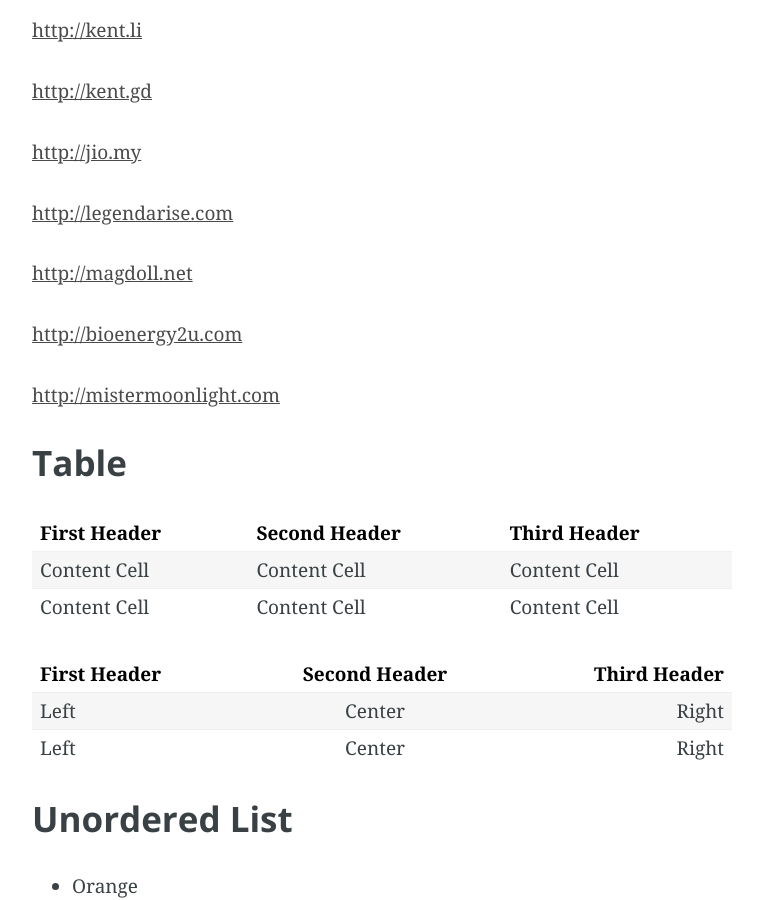
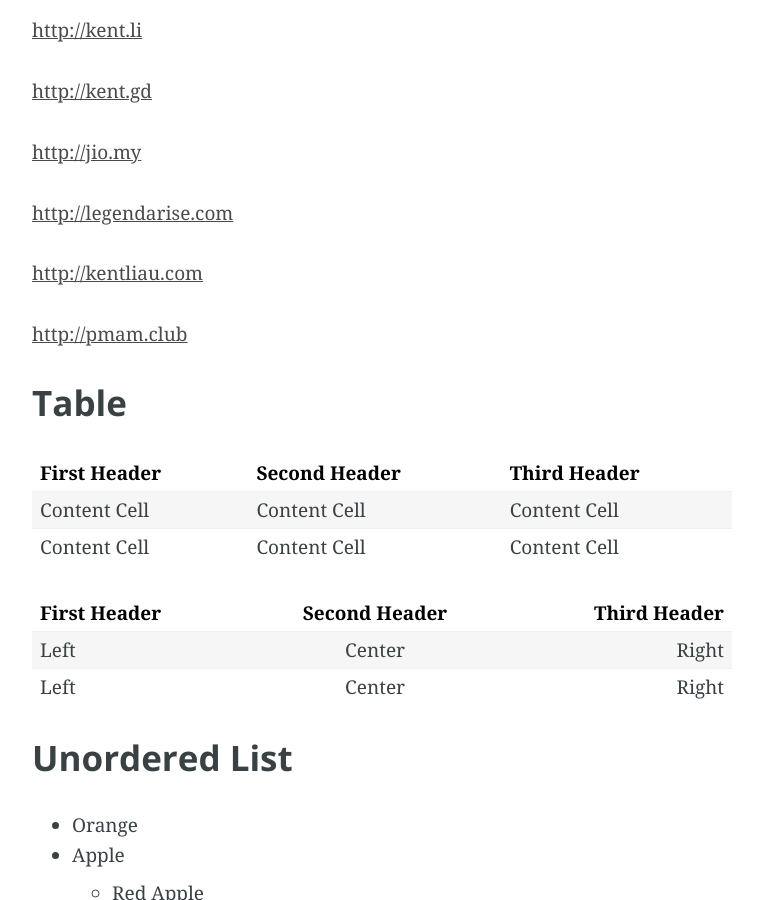
Before and after one commit to kentliau/kentliau.github.io, a Jekyll site: the page built from _posts/1993-05-26-a-humble-writing-syntax-and-feature-references.md, in a window 1280 px wide and 900 px high, scrolled down 7622 px. Shown: the whole window, without its empty margins (258-1021 px from the left). Built offline with Jekyll 4.4.1, drawn with Linux system fonts in a browser that asks for light colours; nearby versions of some CDN libraries; Markdown is read by kramdown in place of the engine named in the settings; some of the changed lines change nothing that is shown.

Commit message:
Update my domain

```diff
--- a/_posts/1993-05-26-a-humble-writing-syntax-and-feature-references.md
+++ b/_posts/1993-05-26-a-humble-writing-syntax-and-feature-references.md
@@ -163,11 +163,17 @@
 
 [http://legendarise.com](http://legendarise.com)
 
+[http://kentliau.com](http://kentliau.com)
+
+[http://pmam.club](http://pmam.club)
+
+<!--
 [http://magdoll.net](http://magdoll.net)
 
 [http://bioenergy2u.com](http://bioenergy2u.com)
 
 [http://mistermoonlight.com](http://mistermoonlight.com)
+-->
 
 
 ### Table
```
